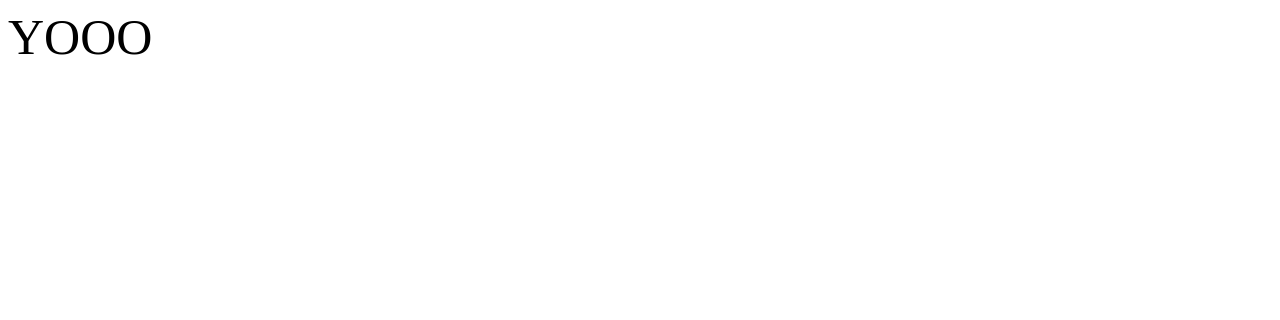
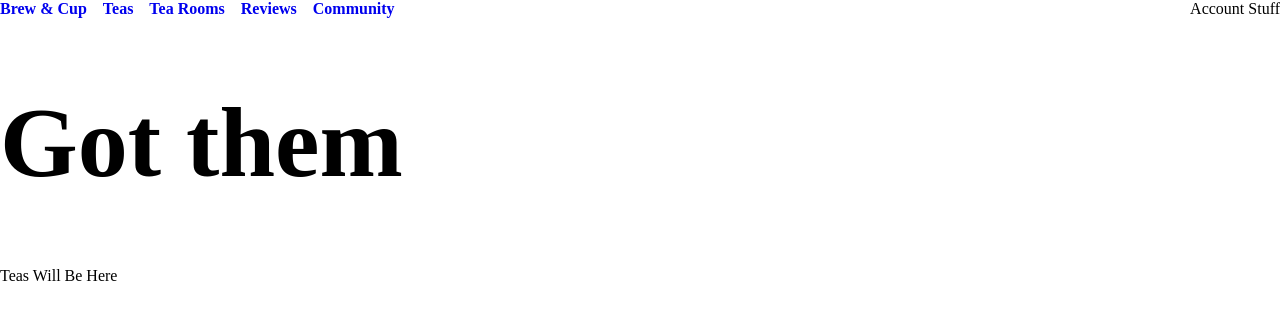
Before and after one commit to ninjatron/brewcup, a React (Create React App) app in the folder web/: page /teas in a window 1280 px wide. Shown: the top 320 px of the page. Built offline with nearby package versions, Linux system fonts and the light colour scheme; no server answers.

Commit message:
front end stuff

```diff
--- a/web/package.json
+++ b/web/package.json
@@ -4,6 +4,7 @@
   "private": true,
   "proxy": "http://localhost:4000",
   "dependencies": {
+    "@csstools/normalize.css": "csstools/normalize.css",
     "@material-ui/core": "^4.11.3",
     "@testing-library/jest-dom": "^5.11.4",
     "@testing-library/react": "^11.1.0",
@@ -11,6 +12,7 @@
     "axios": "^0.21.1",
     "react": "^17.0.1",
     "react-dom": "^17.0.1",
+    "react-helmet": "^6.1.0",
     "react-redux": "^7.2.2",
     "react-router-dom": "^5.2.0",
     "react-scripts": "4.0.1",
--- a/web/src/components/header/Header.js
+++ b/web/src/components/header/Header.js
@@ -1,21 +1,50 @@
-import React, { Component, Fragment } from 'react';
-import styled, { createGlobalStyle } from 'styled-components';
-import { BrowserRouter as Router, Route } from 'react-router-dom';
+import React from 'react';
+import styled from 'styled-components';
+import { Link } from "react-router-dom";
+// own imports
+import Logo from './Logo';
 
-const HeaderWrapper = styled.div`
+const HeaderWrapper = styled.header`
   height: 60px,
   width: 100%,
   background: blue,
 `;
 
-class Header extends Component {
-  render() {
-    return (
-      <HeaderWrapper>
+const NavWrapper = styled.div`
+  display: flex;
+  justify-content: space-between;
+  a {
+    margin-right: 1em;
+  }
+`;
 
-      </HeaderWrapper>
-    )
-  }W
-}
+const LeftArea = styled.div`
+  display: flex;
+  font-size: 1em;
+  font-weight: bold;
+`;
+
+const RightArea = styled.div`
+
+`;
+
+const Header = () => {
+  return (
+    <HeaderWrapper>
+      <NavWrapper>
+        <LeftArea>
+          <Logo />
+          <nav>
+            <Link to={"/teas"}>Teas</Link>
+            <Link to={"/tea-rooms"}>Tea Rooms</Link>
+            <Link to={"/reviews"}>Reviews</Link>
+            <Link to={"/add"}>Community</Link>
+          </nav>
+        </LeftArea>
+        <RightArea>Account Stuff</RightArea>
+      </NavWrapper>
+    </HeaderWrapper>
+  )
+};
 
 export default Header;
--- a/web/src/components/header/Logo.js
+++ b/web/src/components/header/Logo.js
@@ -0,0 +1,7 @@
+const Logo = () => {
+  return (
+    <a href="/">Brew &amp; Cup</a>
+  )
+};
+
+export default Logo;
--- /dev/null
+++ b/web/src/components/product/TeaList.js
@@ -0,0 +1,60 @@
+import React, { useState, useEffect } from "react";
+import TeaService from "../../services/TeaService";
+import { Link } from "react-router-dom";
+
+const TeaList = () => {
+  const [teas, setTeas] = useState([]);
+  const [currentTea, setCurrentTea] = useState(null);
+  const [currentIndex, setCurrentIndex] = useState(-1);
+  // const [searchTitle, setSearchTitle] = useState("");
+
+  useEffect(() => {
+    retrieveTeas();
+  }, []);
+
+
+  const retrieveTeas = () => {
+    TeaService.getAll()
+      .then(response => {
+        setTeas(response.data);
+        console.log(response);
+      })
+      .catch(e => {
+        console.log(e);
+      });
+  };
+
+  const refreshList = () => {
+    retrieveTeas();
+    setCurrentTea(null);
+    setCurrentIndex(-1);
+  };
+
+  const setActiveTea = (tea, index) => {
+    setCurrentTea(tea);
+    setCurrentIndex(index);
+  };
+
+  // in future when we have search functionality in api
+  // const findBy = () => {
+  //   TeaService.findBy(searchTitle)
+  //     .then(response => {
+  //       setTea(response.data);
+  //       console.log(response.data);
+  //     })
+  //     .catch(e => {
+  //       console.log(e);
+  //     });
+  // };
+
+//   const onChangeSearchTitle = e => {
+//     const searchTitle = e.target.value;
+//     setSearchTitle(searchTitle);
+//   };
+
+  return (
+    <h1>Got them</h1>
+  );
+};
+
+export default TeaList;
--- a/web/src/containers/App.js
+++ b/web/src/containers/App.js
@@ -4,9 +4,16 @@ import { BrowserRouter as Router, Route } from 'react-router-dom';
 // import own components
 import Header from '../components/header/Header';
 import Home from './Home';
+import Teas from './Teas';
 
 const GlobalStyle =  createGlobalStyle`
-  font-size: 30px;
+  body {
+
+  }
+
+  a {
+    text-decoration: none;
+  }
 `;
 
 const AppWrapper = styled.div`
@@ -19,9 +26,10 @@ class App extends Component {
       <Fragment>
         <GlobalStyle />
         <AppWrapper>
-          <Header />
           <Router>
+            <Header />
             <Route path='/' component={Home} />
+            <Route path='/teas' component={Teas} />
           </Router>
         </AppWrapper>
       </Fragment>
--- a/web/src/containers/Home.js
+++ b/web/src/containers/Home.js
@@ -1,15 +1,20 @@
 import React, { Component, Fragment } from 'react';
 import styled, { createGlobalStyle } from 'styled-components';
-import { BrowserRouter as Router, Route } from 'react-router-dom';
+import { Link } from 'react-router-dom';
+
+import TeaList from '../components/product/TeaList';
 
 const HomeWrapper = styled.div`
   font-size: 50px;
+  width: 600px;
 `;
 
 class Home extends Component {
   render() {
     return (
-      <HomeWrapper>YOOO</HomeWrapper>
+      <HomeWrapper>
+        <TeaList />
+      </HomeWrapper>
     );
   }
 }
--- /dev/null
+++ b/web/src/containers/Teas.js
@@ -0,0 +1,17 @@
+import React, { Component, Fragment } from 'react';
+import styled, { createGlobalStyle } from 'styled-components';
+import { Link } from 'react-router-dom';
+
+const TeasWrapper = styled.div`
+
+`;
+
+const Teas = () => {
+  return (
+    <TeasWrapper>
+      Teas Will Be Here
+    </TeasWrapper>
+  )
+};
+
+export default Teas;
--- a/web/src/index.css
+++ /dev/null
@@ -1 +0,0 @@
-/* MAYBE ADD NORMALIZER HERE */
--- a/web/src/index.js
+++ b/web/src/index.js
@@ -2,6 +2,7 @@ import React from 'react';
 import ReactDOM from 'react-dom';
 import App from './containers/App';
 import reportWebVitals from './reportWebVitals';
+import '@csstools/normalize.css';
 
 ReactDOM.render(
   <React.StrictMode>
--- /dev/null
+++ b/web/src/services/TeaService.js
@@ -0,0 +1,12 @@
+import { get, post, put, destroy } from '../util/axios';
+
+const TeaService = {
+  getAll: () => get('/teas'),
+  getSample: () => get('/teas/sample'),
+  single: (id) => get(`/tea/${id}`),
+  create: (body) => post('/tea', body),
+  update: (id, body) => put(`/tea/${id}`, body),
+  remove: (id) => destroy(`/tea/${id}`),
+};
+
+export default TeaService;
--- /dev/null
+++ b/web/src/util/axios.js
@@ -0,0 +1,25 @@
+import axios from "axios";
+
+const api = axios.create({
+  baseURL: "http://localhost:8000"
+});
+
+api.interceptors.request.use((config) => {
+  return ({
+    ...config,
+    headers: {
+    },
+  })
+},
+  error => Promise.reject(error),
+);
+
+api.interceptors.response.use((response) =>
+  response,
+  async (error) => {
+    return Promise.reject(error.response.data);
+  },
+);
+
+const { get, post, put, delete: destroy } = api;
+export { get, post, put, destroy };
```
Also changed, not shown: web/src/containers/UserProfile.js (added), 2 other files (tests, documents, lock files or other folders).
